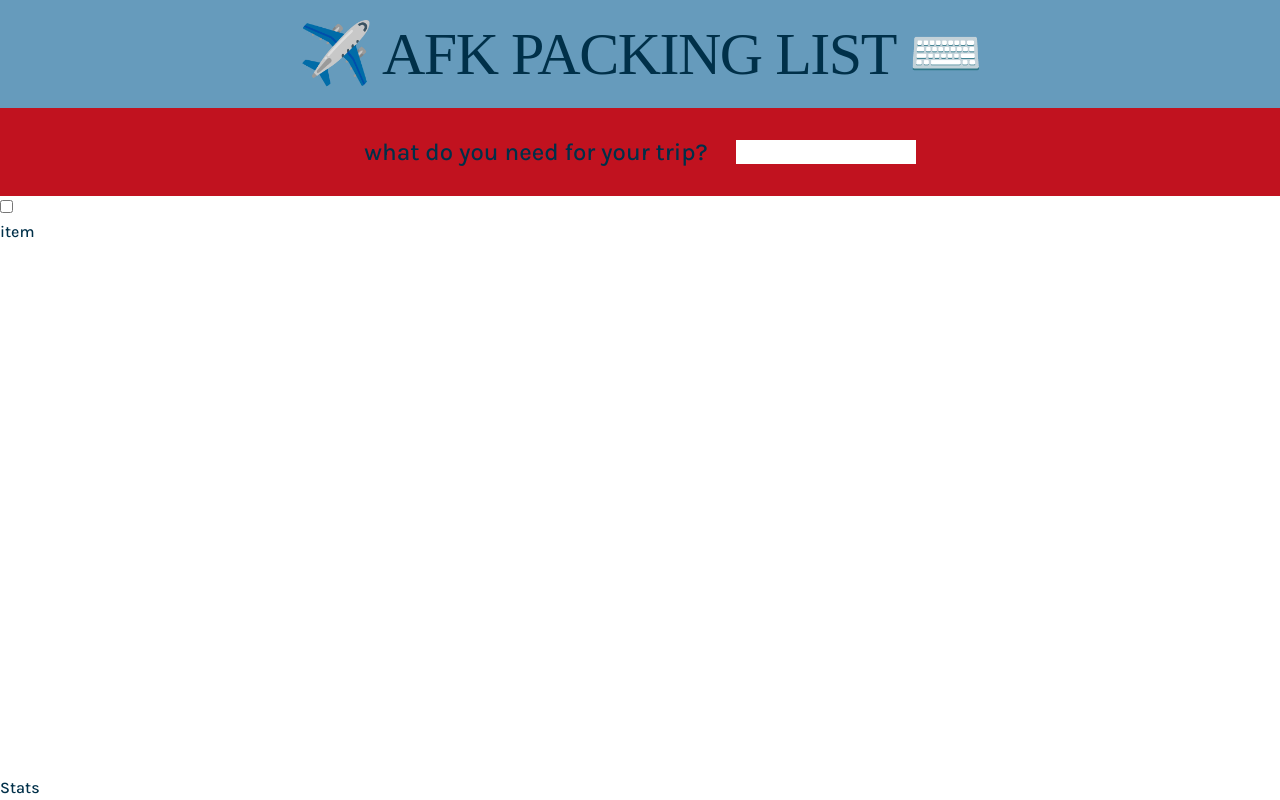
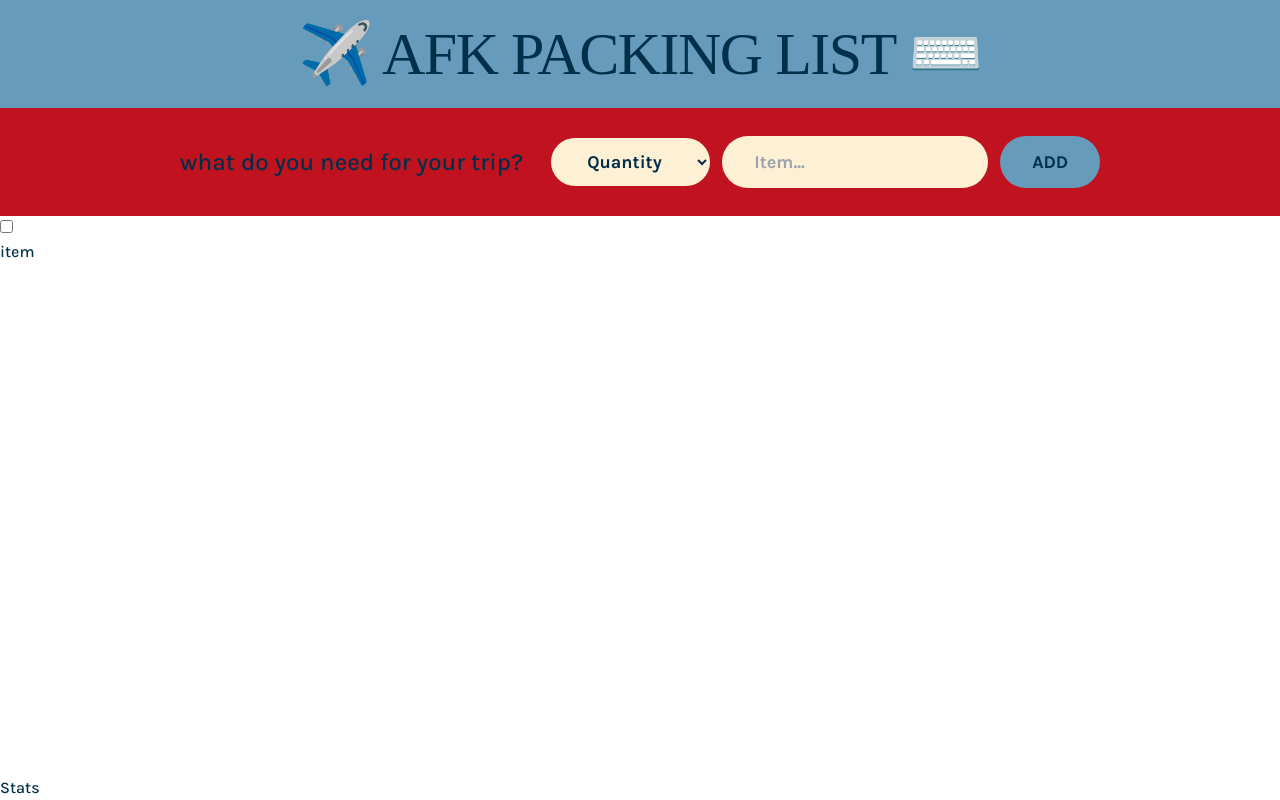
Before and after one commit to ritabradley/afk-packing-list, a React (Vite) app: page / in a window 1280 px wide. Built offline with nearby package versions, Linux system fonts and the light colour scheme; a web font is replaced by a local one.

Commit message:
add `pill` styles to form elements

```diff
--- a/src/components/Form.jsx
+++ b/src/components/Form.jsx
@@ -2,7 +2,45 @@ export default function Form() {
   return (
     <form className='bg-lava py-7 flex items-center justify-center gap-3'>
       <h3 className='mr-4 text-2xl'>what do you need for your trip?</h3>
-      <input type='select' />
+      <select className='pill focus:outline-lava'>
+        <option value='' disabled selected>
+          Quantity
+        </option>
+        <option value='1'>1</option>
+        <option value='2'>2</option>
+        <option value='3'>3</option>
+        <option value='4'>4</option>
+        <option value='5'>5</option>
+        <option value='6'>6</option>
+        <option value='7'>7</option>
+        <option value='8'>8</option>
+        <option value='9'>9</option>
+        <option value='10'>10</option>
+        <option value='11'>11</option>
+        <option value='12'>12</option>
+        <option value='13'>13</option>
+        <option value='14'>14</option>
+        <option value='15'>15</option>
+        <option value='16'>16</option>
+        <option value='17'>17</option>
+        <option value='18'>18</option>
+        <option value='19'>19</option>
+        <option value='20'>20</option>
+        <option value='21'>21</option>
+        <option value='22'>22</option>
+        <option value='23'>23</option>
+        <option value='24'>24</option>
+        <option value='25'>25</option>
+        <option value='26'>26</option>
+        <option value='27'>27</option>
+        <option value='28'>28</option>
+        <option value='29'>29</option>
+        <option value='30'>30</option>
+      </select>
+      <input className='pill focus:outline-lava' type='text' placeholder='Item...' />
+      <button className='pill bg-cerulean focus:outline-navy uppercase' type='submit'>
+        Add
+      </button>
     </form>
   );
 }
```
